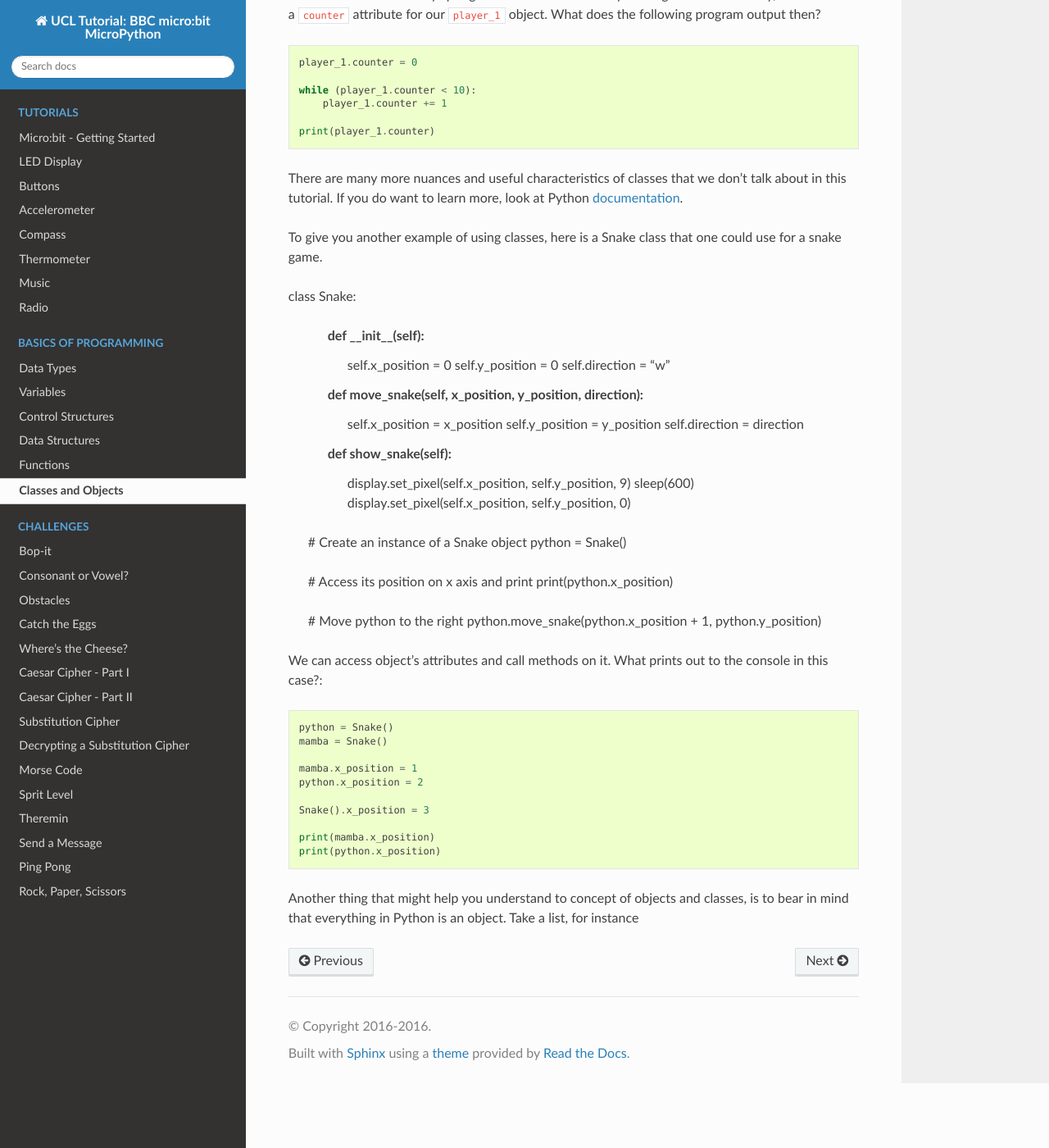
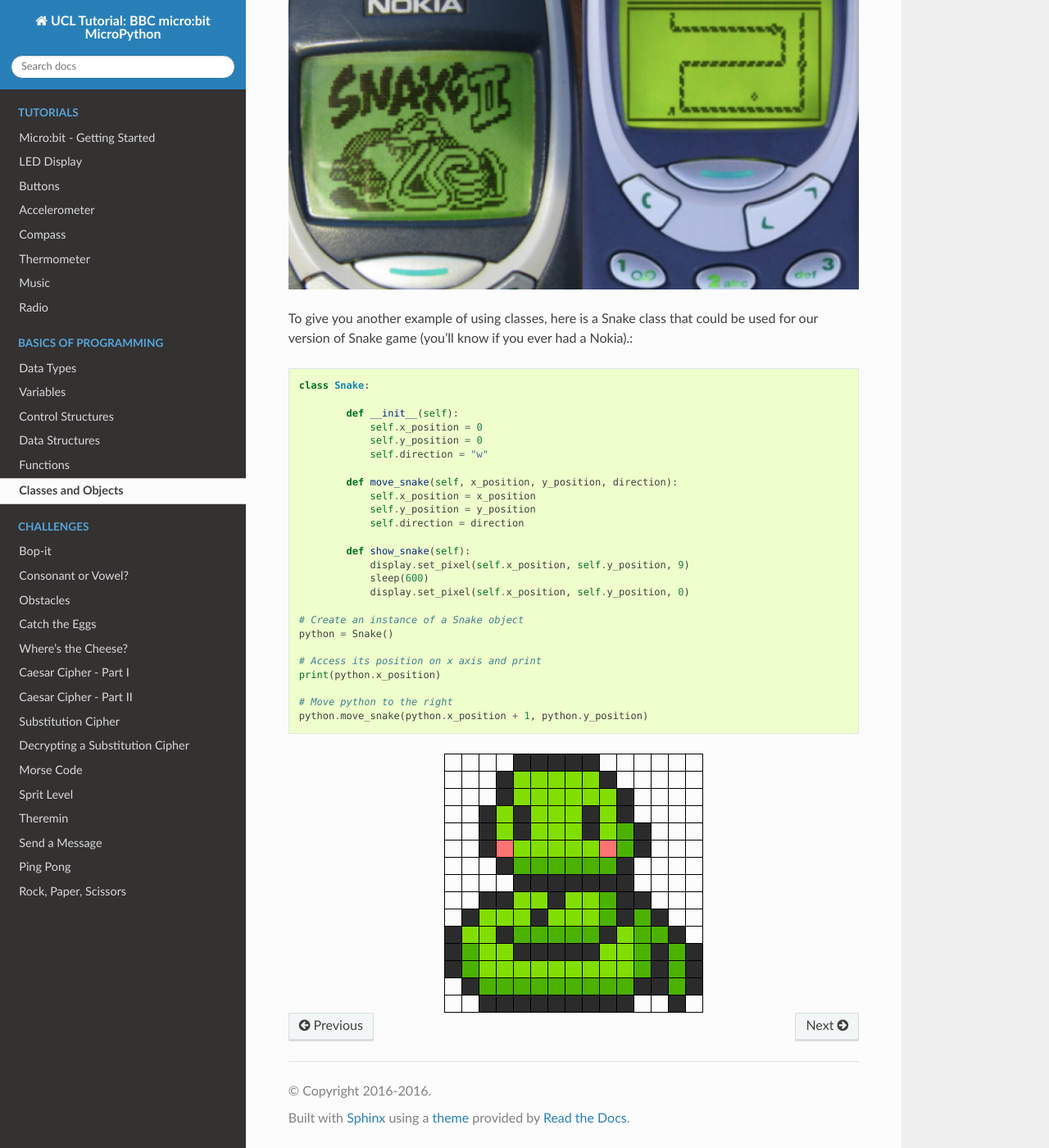
Before and after one commit to rharbird/microbit-challenges, a Sphinx documentation site: the page built from docs/source/basics/classes_objects.rst, in a window 1280 px wide and 1400 px high, scrolled down 2067 px. Shown: the whole window at 82% size. Built offline with Sphinx 7.4.7 and the Read the Docs theme 2.0.0, drawn with Linux system fonts in a browser that asks for light colours; pages that are not in the unit, such as notebooks, are missing from menus.

Commit message:
Update Snake class

```diff
--- a/docs/source/basics/classes_objects.rst
+++ b/docs/source/basics/classes_objects.rst
@@ -1,9 +1,6 @@
 ********************
 Classes and Objects
 ********************
-
-.. figure:: assets/snake.png
-	 :align: center
 
 Python is an object-oriented language - it's based on the concept of "objects" that contain some fields (variables) and methods (functions). It's procedures can modify
 it's attributes (fields). Everything in Python is an object - whether it's an integer or a string.
@@ -76,25 +73,26 @@ There are many more nuances and useful characteristics of classes that we don't
 
 .. _documentation: https://docs.python.org/3/tutorial/classes.html#a-word-about-names-and-objects
 
+.. figure:: assets/snake_nokia.png
 
-To give you another example of using classes, here is a Snake class that one could use for a snake game.
+To give you another example of using classes, here is a Snake class that could be used for our version of Snake game (you'll know if you ever had a Nokia).::
 
-class Snake:
+    class Snake:
 
-        def __init__(self):
-            self.x_position = 0
-            self.y_position = 0
-            self.direction = "w"
+            def __init__(self):
+                self.x_position = 0
+                self.y_position = 0
+                self.direction = "w"
 
-        def move_snake(self, x_position, y_position, direction):
-            self.x_position = x_position
-            self.y_position = y_position
-            self.direction = direction
+            def move_snake(self, x_position, y_position, direction):
+                self.x_position = x_position
+                self.y_position = y_position
+                self.direction = direction
 
-        def show_snake(self):
-            display.set_pixel(self.x_position, self.y_position, 9)
-            sleep(600)
-            display.set_pixel(self.x_position, self.y_position, 0)
+            def show_snake(self):
+                display.set_pixel(self.x_position, self.y_position, 9)
+                sleep(600)
+                display.set_pixel(self.x_position, self.y_position, 0)
 
     # Create an instance of a Snake object
     python = Snake()
@@ -106,17 +104,5 @@ class Snake:
     python.move_snake(python.x_position + 1, python.y_position)
 
 
-We can access object's attributes and call methods on it. What prints out to the console in this case?::
-
-    python = Snake()
-    mamba = Snake()
-
-    mamba.x_position = 1
-    python.x_position = 2
-
-    Snake().x_position = 3
-
-    print(mamba.x_position)
-    print(python.x_position)
-
-Another thing that might help you understand to concept of objects and classes, is to bear in mind that everything in Python is an object. Take a list, for instance
+.. figure:: assets/snake.png
+	 :align: center
```
Also changed, not shown: docs/source/basics/assets/nokia_vibrate.jpg (added), docs/source/basics/assets/snake_nokia.png (added).
